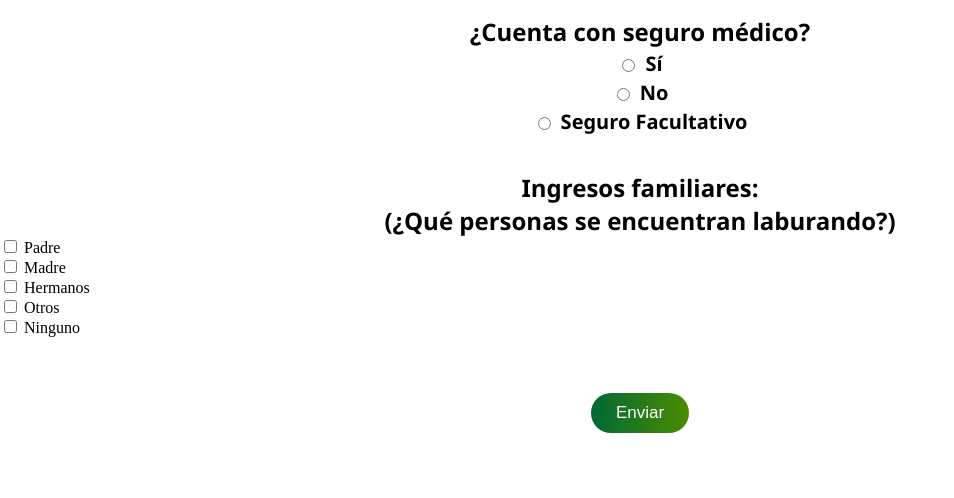
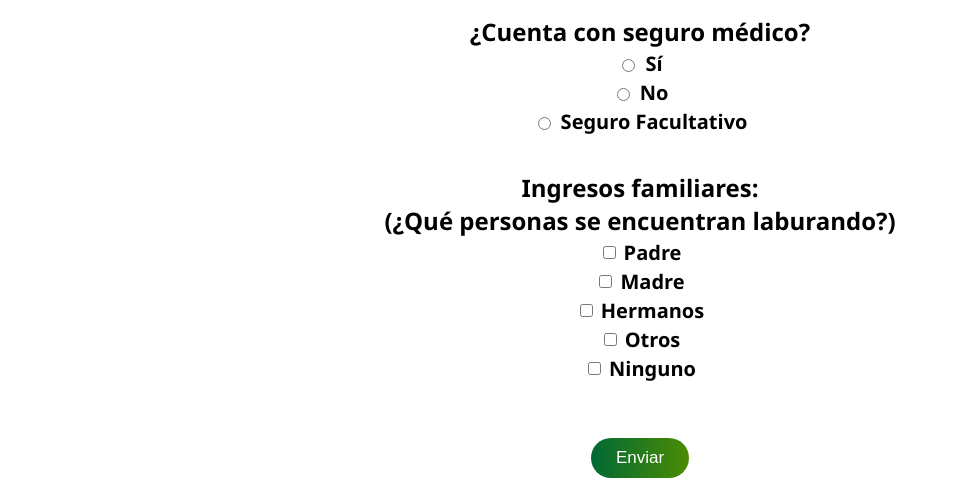
Before and after one commit to ChristopherArgenis/ASFEM, a Flask app: page /Solicitud in a window 1280 px wide. Shown: the part 878-1376 px from the top of the page, without its empty margins (0-954 px from the left). Before the commit the page ends 1311 px from the top, so only its background shows below. Run offline with Flask 3, Linux system fonts and the light colour scheme.

Commit message:
Cambios de funcionalidad en vistas
- En la vista inicio de sesion cambie el post a POST
- En la vista Solicitud cambie unas class para conectar adecuadamente a su css.

```diff
--- a/templates/1_inicio_sesion.html
+++ b/templates/1_inicio_sesion.html
@@ -10,7 +10,7 @@
     </header>
 </head>
 <body>
-    <form method="post">
+    <form method="POST">
         <center> <h3>UNIVERSIDAD AUT&Oacute;NOMA DE BAJA CALIFORNIA</h3>
         </center>
         <br>
@@ -39,7 +39,6 @@
         </center>
 
         <center>
-
         {% if mensaje != None %}
         <h3 style="color: red;">{{ mensaje }}</h3>
         {% endif %}
--- a/templates/2_solicitud.html
+++ b/templates/2_solicitud.html
@@ -82,25 +82,25 @@
 
         <label class="contenido">Ingresos familiares:</label>
         <label class="contenido">(¿Qué personas se encuentran laburando?)</label>
-        <div class="customCheckbox">
-            <input type="checkbox" id="id_ingresosPadre" name="Ingresos familiares">
+        <div class="customradio">
+            <input type="checkbox" id="id_ingresosPadre" name="padre">
             <label for="id_ingresosPadre">Padre</label>
         </div>
-        <div class="customCheckbox">
+        <div class="customradio">
 
-            <input type="checkbox" id="id_ingresosMadre" name="Ingresos familiares">
+            <input type="checkbox" id="id_ingresosMadre" name="madre">
             <label for="id_ingresosMadre">Madre</label>
         </div>
-        <div class="customCheckbox">
-            <input type="checkbox" id="id_ingresosHermanos" name="Ingresos familiares">
+        <div class="customradio">
+            <input type="checkbox" id="id_ingresosHermanos" name="hermanos">
             <label for="id_ingresosHermanos">Hermanos</label>
         </div>
-        <div class="customCheckbox">
-            <input type="checkbox" id="id_ingresosOtros" name="Ingresos familiares">
+        <div class="customradio">
+            <input type="checkbox" id="id_ingresosOtros" name="otros">
             <label for="id_ingresosOtros">Otros</label>
         </div>
-        <div class="customCheckbox">
-            <input type="checkbox" id="id_ingresosNinguno" name="Ingresos familiares">
+        <div class="customradio">
+            <input type="checkbox" id="id_ingresosNinguno" name="ninguno">
             <label for="id_ingresosNinguno">Ninguno</label>
         </div>
         <br><br>
```
